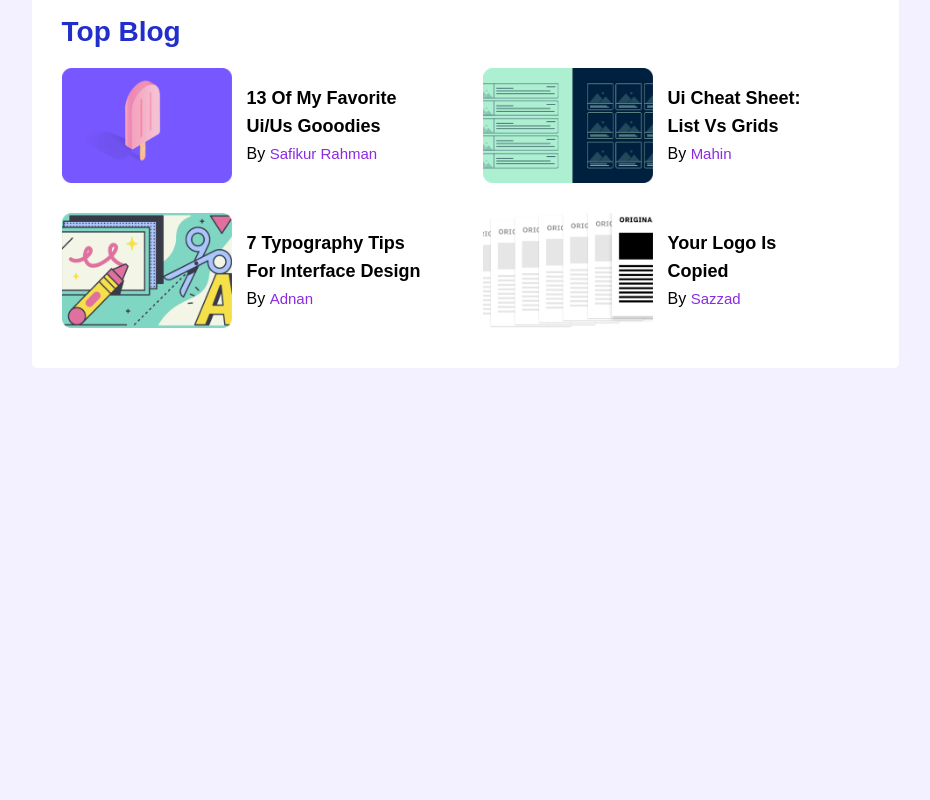
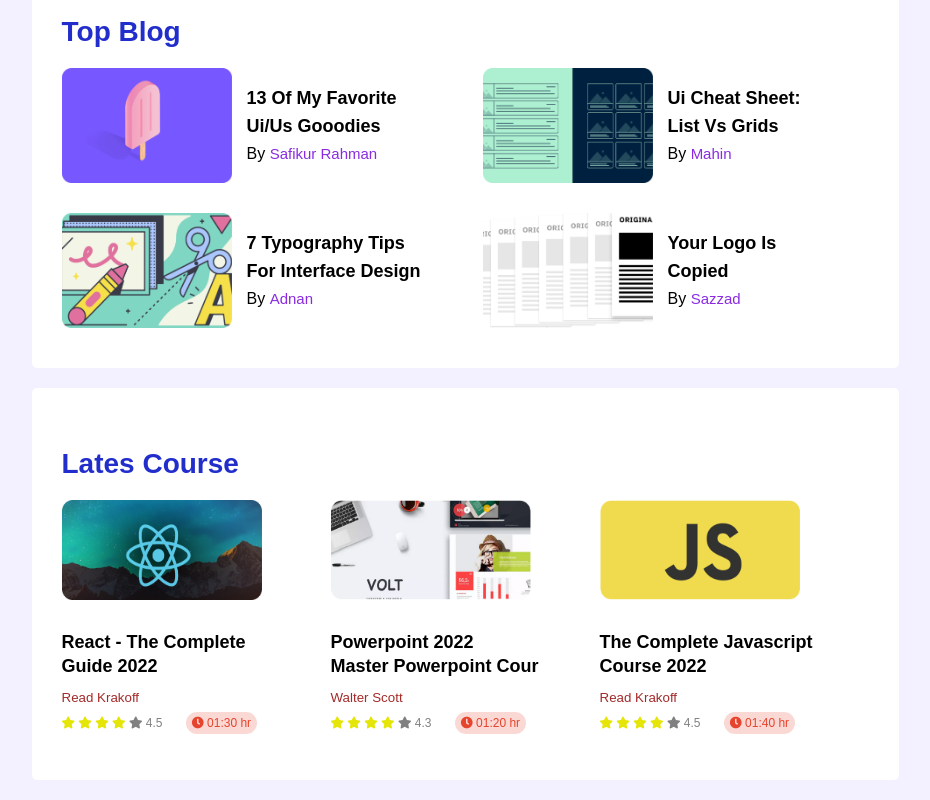
Before and after one commit to Safik-1475/leader-board-css3, a plain HTML site: page index.html in a window 1280 px wide. Shown: the part 436-1236 px from the top of the page, without its empty margins (175-1105 px from the left). Before the commit the page ends 824 px from the top, so only its background shows below. Drawn offline with Linux system fonts and the light colour scheme.

Commit message:
complete loader brand css3

```diff
--- a/css/main.css
+++ b/css/main.css
@@ -135,3 +135,45 @@ a{
     font-weight:500;
     color:blueviolet;
 }
+
+/*-------------------------------------------
+                Courses style
+---------------------------------------------*/
+.course{
+    display:grid;
+    grid-template-columns:repeat(3, 1fr);
+}
+.course .course-item{
+    display:grid;
+    grid-row-gap:30px;
+}
+.course .course-photo img{
+    width:200px;
+    height:100px;
+}
+.course .course-info h5{
+    margin:0 0 10px 0;
+    line-height:24px;
+}
+.course .course-info small{
+    text-transform:capitalize;
+    color:brown;
+}
+.course .course-info .icons{
+    margin:10px 0;
+    font-size:12px;
+    color:grey
+}
+.course .course-info .icons .star .fas{
+    color:#e5e508;
+}
+.course .course-info .icons>.star .fas:last-child{
+    color:grey;
+}
+.course .course-info .icons>.clock{
+    margin-left:20px;
+    background-color:rgba(230, 68, 45,0.2);
+    padding:4px 6px;
+    border-radius:25px;
+    color:rgb(230, 68, 45)
+}
--- a/index.html
+++ b/index.html
@@ -6,6 +6,10 @@
     <meta http-equiv="X-UA-Compatible" content="IE=edge">
     <meta name="viewport" content="width=device-width, initial-scale=1.0">
     <title>Leader / board css3</title>
+    <!--font awesome-->
+    <link rel="stylesheet" href="https://use.fontawesome.com/releases/v5.15.4/css/all.css"
+        integrity="sha384-DyZ88mC6Up2uqS4h/KRgHuoeGwBcD4Ng9SiP4dIRy0EXTlnuz47vAwmeGwVChigm" crossorigin="anonymous">
+    <!--custom style-->
     <link rel="stylesheet" href="css/main.css">
 </head>
 
@@ -107,6 +111,78 @@
                     </div>
                 </div>
             </section>
+            <!--courses start-->
+            <section class="bg-section">
+                <div class="top-players">
+                    <h2 class="section-title">lates course</h2>
+                    <div class="course">
+                        <article class="course-item">
+                            <div class="course-photo">
+                                <img src="./images/courses/course-1.png" alt="js banner">
+                            </div>
+                            <div class="course-info">
+                                <h5>react - the complete <br> guide 2022</h5>
+                                <small>read krakoff</small>
+                                <div class="icons">
+                                    <span class="star">
+                                        <i class="fas fa-star"></i>
+                                        <i class="fas fa-star"></i>
+                                        <i class="fas fa-star"></i>
+                                        <i class="fas fa-star"></i>
+                                        <i class="fas fa-star"></i> 4.5
+                                    </span>
+                                    <span class="clock">
+                                        <i class="fas fa-clock"></i> 01:30 hr
+                                    </span>
+                                </div>
+                            </div>
+                        </article>
+                        <article class="course-item">
+                            <div class="course-photo">
+                                <img src="./images/courses/course-2.png" alt="js banner">
+                            </div>
+                            <div class="course-info">
+                                <h5>powerpoint 2022 <br>master powerpoint cour</h5>
+                                <small>walter scott</small>
+                                <div class="icons">
+                                    <span class="star">
+                                        <i class="fas fa-star"></i>
+                                        <i class="fas fa-star"></i>
+                                        <i class="fas fa-star"></i>
+                                        <i class="fas fa-star"></i>
+                                        <i class="fas fa-star"></i> 4.3
+                                    </span>
+                                    <span class="clock">
+                                        <i class="fas fa-clock"></i> 01:20 hr
+                                    </span>
+                                </div>
+                            </div>
+                        </article>
+                        <article class="course-item">
+                            <div class="course-photo">
+                                <img src="./images/courses/course-3.png" alt="js banner">
+                            </div>
+                            <div class="course-info">
+                                <h5>the complete javascript <br> course 2022</h5>
+                                <small>read krakoff</small>
+                                <div class="icons">
+                                    <span class="star">
+                                        <i class="fas fa-star"></i>
+                                        <i class="fas fa-star"></i>
+                                        <i class="fas fa-star"></i>
+                                        <i class="fas fa-star"></i>
+                                        <i class="fas fa-star"></i> 4.5
+                                    </span>
+                                    <span class="clock">
+                                        <i class="fas fa-clock"></i> 01:40 hr
+                                    </span>
+                                </div>
+                            </div>
+                        </article>
+                    </div>
+                </div>
+            </section>
+            <!--courses end-->
         </div>
     </main>
     <!--Main end-->
```
